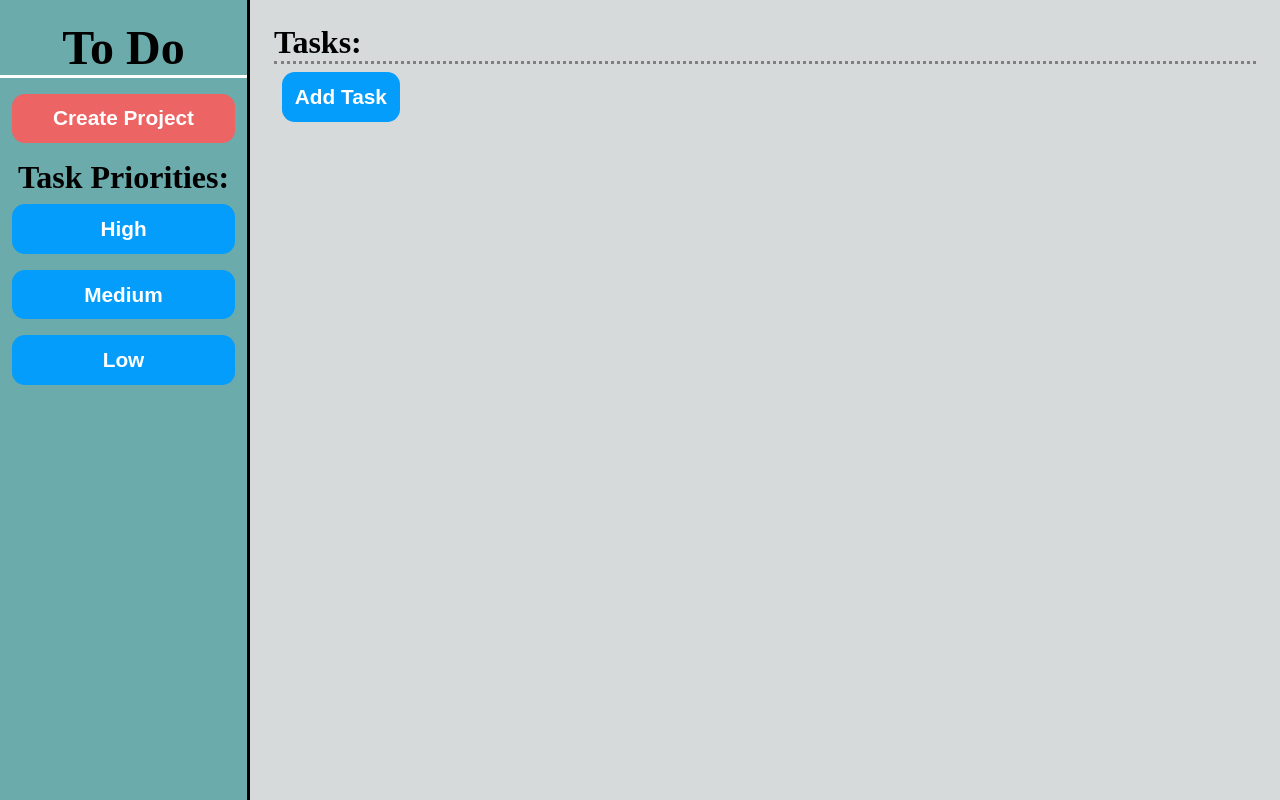
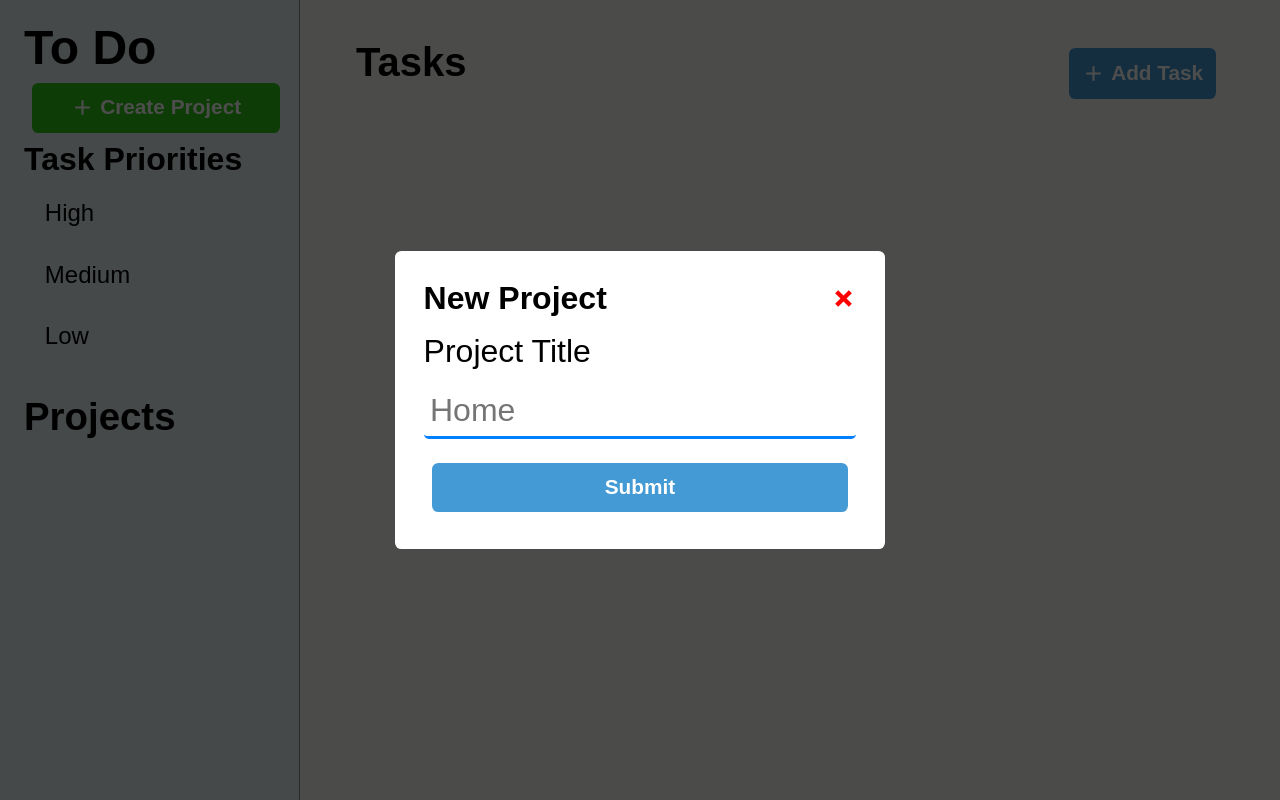
Before and after one commit to Nimesh04/ToDoList, a website built with webpack: page src/template.html in a window 1280 px wide. Both pictures are taken after a click on the button "Create Project". Built offline with nearby package versions, Linux system fonts and the light colour scheme; a web font is replaced by a local one.

Commit message:
Redesigned Front-end
All the elements and design completed for the
front-end portion, need to connect the logic with
back-end and complete the project.

```diff
--- a/src/index.js
+++ b/src/index.js
@@ -4,16 +4,53 @@ import { createProject } from "./createProjects.js";
 
 
 const projectBtn = document.querySelector("#createProj");
+const projectSection = document.querySelector(".projectSection");
+const taskBtn = document.querySelector("#add-task");
+const taskSection = document.querySelector(".taskSection");
+const projectCloseBtn = document.querySelector(".projectSection-heading > svg");
+const taskCloseBtn = document.querySelector(".taskSection-heading > svg");
+const titleForm = document.querySelector(".titleForm");
+const projectsTabDiv = document.querySelector(".projectsTab");
+
+
+projectBtn.addEventListener("click", () =>{
+    projectSection.style.display = "flex";
+})
+
+taskBtn.addEventListener("click", () =>{
+    taskSection.style.display = "flex";
+})
+
+
+titleForm.addEventListener("submit", event =>{
+    event.preventDefault();
+    const title = document.querySelector("#title").value;
+    const projects = document.createElement("p");
+    projects.textContent = `#${title}`;
+    projectsTabDiv.appendChild(projects);
+    document.querySelector("#title").value = '';
+    projectSection.style.display = "none";
+})
+
+projectCloseBtn.addEventListener("click", ()=>{
+    projectSection.style.display = "none";
+})
+
+taskCloseBtn.addEventListener("click", ()=>{
+    taskSection.style.display = "none";
+})
 
 
 
-const home = createProject("Home");
 
-home.addToDo("Laundry","All to do works related to home", "10/09/2025", "medium");
-home.addToDo("Dishes","All to do works related to home", "10/09/2025", "medium");
 
-const office = createProject("Office");
+// const home = createProject("Home");
 
-office.addToDo("Papers","All to do works related to office", "10/09/2025", "medium");
-console.log(home);
-console.log(office);
+// home.addToDo("Laundry","All to do works related to home", "10/09/2025", "medium");
+// home.addToDo("Dishes","All to do works related to home", "10/09/2025", "medium");
+
+// const office = createProject("Office");
+
+// office.addToDo("Papers","All to do works related to office", "10/09/2025", "medium");
+// console.log(home);
+// console.log(office);
--- a/src/styles.css
+++ b/src/styles.css
@@ -1,3 +1,5 @@
+@import url('https://fonts.googleapis.com/css2?family=Funnel+Display:wght@300..800&family=Zain:ital,wght@0,200;0,300;0,400;0,700;0,800;0,900;1,300;1,400&display=swap');
+
 :root{
     margin: 0;
     padding: 0;
@@ -9,50 +11,74 @@
 }
 
 body{
-    background-color: rgb(214, 218, 219);
+    background-color: rgb(250, 248, 242);
     display: grid;
-    grid-template-columns: 250px 1fr;
+    grid-template-columns: 300px 1fr;
+    font-family: "Zain", sans-serif;
+    font-weight: 200;
 }
 header{
     display: flex;
     flex-direction: column;
-    background-color: rgb(107, 171, 171);
-    border-right: solid 3px black;
+    background-color:rgb(230, 242, 242);
+    border-right: solid 1.5px rgb(141, 139, 139);
     min-height: 100vh;
-    text-align: center;
+    padding-left: 1.5rem;
 }
 
 h1{
     margin: 1.22rem 0 0.5rem 0;
     font-size: 3rem;
-    border-bottom: solid 0.2rem white;
+    font-family: "Funnel Display", sans-serif;
+    font-weight: 600;
 }
 
 button{
     padding: 0.8rem;
     border: none;
-    border-radius: 0.8rem;
-    background-color: rgb(4, 157, 252);
+    border-radius: 0.4rem;
     color: white;
+    background-color: rgb(68, 154, 212);
     margin: 0.5rem;
     font-size: 1.3rem;
     font-weight: bold;
     cursor: pointer;
     transition: background-color 0.2s ease;
-}
-
-button:hover{
-    background-color:rgb(2, 127, 205);
+    display: flex;
+    justify-content: center;
+    gap: 0.3rem;
 }
 
 
+svg{
+    width: 25px;
+    height: 25px;
+    fill: white;
+}
+
+
+button:hover{
+    background-color:rgb(56, 74, 86);
+}
+
+.high:hover{
+    background-color: rgb(236, 100, 100);;
+}
+
+.medium:hover{
+    background-color: rgb(59, 117, 182);;
+}
+.low:hover{
+    background-color: rgb(154, 208, 244);;
+}
+
 #createProj{
     width: 90%;
-    background-color: rgb(236, 100, 100);
+    background-color: rgb(48, 198, 22);
     transition: background-color 0.2s ease;
 }
 #createProj:hover{
-    background-color: rgb(160, 54, 54);
+    background-color: rgb(25, 135, 5);
 }
 
 .nav-list{
@@ -66,34 +92,129 @@ button:hover{
 
 ul{
     list-style: none;
+    margin-right: 0.5rem;
 }
 
 .prioritiesBtn{
-    width: 90%;
+    text-align: start;
+    padding: 0.8rem;
+    margin: 0.5rem;
+    border-radius: 0.8rem;
+    cursor: pointer;
+    font-size: 1.5rem;
 }
 
-.projectSection{
-    min-width: 250px;
-    min-height: 75px;
-    background-color: #f3e0ff;
-    border-radius: 0.8rem;
-    border: solid 0.05rem gray;
+.projectSection, .taskSection{
+    width: 100vw;
+    height: 100vh;
     position: absolute;
-    padding: 1.5rem;
     display: none;
+    justify-content: center;
+    align-items: center;
+    background-color: rgba(0, 0, 0, 0.697);
+}
+
+.background-section{
+    position: relative;
+    display: flex;
     flex-direction: column;
     justify-content: center;
+    background-color: white;
+    padding: 1.8rem;
+    border-radius: 0.4rem;
+}
+
+
+.taskSection > .background-section{
+    width: 40%;
+}
+
+.projectSection-heading,.taskSection-heading{
+    display: flex;
+    justify-content: space-between;
     align-items: center;
-    left: 500px;
-    top: 200px;
+    margin-bottom: 1rem;
+}
+
+.projectSection-heading > h3,.taskSection-heading >h3 {
+    font-size: 2rem;
+    font-family: "Funnel Display", sans-serif;
+    font-weight: 600;
+}
+
+.projectSection-heading > svg, .taskSection-heading >svg{
+    fill: red;
+}
+
+.projectSection-heading > svg:hover, .taskSection-heading >svg:hover{
+    cursor: pointer;
+}
+
+
+form{
+    display: flex;
+    flex-direction: column;
     gap: 1rem;
 }
 
+form label{
+    font-size: 2rem;
+    font-family: "Funnel Display", sans-serif;
+}
+
+form input, form textarea{
+    padding: 0.4rem;
+    border: none;
+    border-bottom: solid 0.2rem rgb(0, 128, 255);
+    border-radius: 0.3rem;
+    font-size: 2rem;
+    font-family: "Zain", sans-serif;
+    font-weight: 200;
+}
+
+form input:focus, form select:focus{
+    border: solid 0.2rem rgb(0, 128, 255) ;
+}
+
+form select, form select > option{
+    font-size: 2rem;
+    font-family: "Zain", sans-serif;
+    font-weight: 200;
+    padding: 0.4rem;
+    border: none;
+    border-bottom: solid 0.2rem rgb(0, 128, 255);
+    border-radius: 0.3rem;
+}
+
 .hero-section{
-    padding: 1.5rem;
+    padding: 2.5rem 3.5rem;
 }
 
 .hero-heading{
-    font-size: 2rem;
-    border-bottom: dotted 0.2rem gray;
+    font-size: 2.5rem;
+    font-family: "Funnel Display", sans-serif;
+    font-weight: 600;
 }
+
+.heroSection-heading{
+    display: flex;
+    justify-content: space-between;
+}
+
+.projectsTab{
+    margin-top: 2rem;
+    display: flex;
+    flex-direction: column;
+    font-size: 1.6rem;
+    gap: 1.2rem;
+}
+
+.projectsTab > p{
+    padding: 0.5rem;
+    transition: background-color 0.3s ease-in;
+    cursor: pointer;
+}
+
+.projectsTab > p:hover{
+    background-color: whitesmoke;
+}
--- a/src/template.html
+++ b/src/template.html
@@ -9,30 +9,71 @@
     <header>
         <nav>
             <h1 class="heading">To Do</h1>
-            <button id="createProj">Create Project</button>
+            <button id="createProj"><svg xmlns="http://www.w3.org/2000/svg" viewBox="0 0 24 24"><title>plus</title><path d="M19,13H13V19H11V13H5V11H11V5H13V11H19V13Z" /></svg> Create Project</button>
             <div class="nav-list">
-                <p>Task Priorities:</p>
+                <p>Task Priorities</p>
                 <ul>
-                    <li class="priorities"><button class="prioritiesBtn">High</button></li>
-                    <li class="priorities"><button class="prioritiesBtn">Medium</button></li>
-                    <li class="priorities"><button class="prioritiesBtn">Low</button></li>
+                    <li class="priorities">
+                        <div class="prioritiesBtn high">High</div>
+                    </li>
+                    <li class="priorities">
+                        <div class="prioritiesBtn medium">Medium</div>
+                    </li>
+                    <li class="priorities">
+                        <div class="prioritiesBtn low">Low</div>
+                    </li>
                 </ul>
+            </div>
+            <div class="projectsTab">
+                   <h2>Projects</h2>
             </div>
         </nav>
     </header>
 
     <div class="projectSection">
-        <h3>New Project:</h3>
-        <form action="#">
-            <label for="title">Project Title:</label>
-            <input type="text" id="title" placeholder="Home">
-            <button type="submit">Submit</button>
-        </form>
+        <div class="background-section">
+            <div class="projectSection-heading">
+                <h3>New Project</h3>
+                <svg xmlns="http://www.w3.org/2000/svg" viewBox="0 0 24 24"><title>close-thick</title><path d="M20 6.91L17.09 4L12 9.09L6.91 4L4 6.91L9.09 12L4 17.09L6.91 20L12 14.91L17.09 20L20 17.09L14.91 12L20 6.91Z" /></svg>
+            </div>
+            <form class="titleForm">
+                    <label for="title">Project Title</label>
+                    <input type="text" id="title" placeholder="Home">
+                    <button type="submit">Submit</button>
+
+            </form>
+        </div>
+    </div>
+
+    <div class="taskSection">
+        <div class="background-section">
+            <div class="taskSection-heading">
+                <h3>New Task</h3>
+                <svg xmlns="http://www.w3.org/2000/svg" viewBox="0 0 24 24"><title>close-thick</title><path d="M20 6.91L17.09 4L12 9.09L6.91 4L4 6.91L9.09 12L4 17.09L6.91 20L12 14.91L17.09 20L20 17.09L14.91 12L20 6.91Z" /></svg>
+            </div>
+            <form class="taskForm">
+                <label for="title">Task</label>
+                <input type="text" id="title" placeholder="Laundry">
+                <label for="description">Description</label>
+                <textarea type="text" id="description" placeholder="Need to finish laundry" rows="5" cols="5"></textarea>
+                <label for="task-priority">Priority</label>
+                <select name="Priority" id="task-priority">
+                    <option value="High">High</option>
+                    <option value="Medium">Medium</option>
+                    <option value="Low">Low</option>
+                </select>
+                <label for="dueDate">Due Date</label>
+                <input type="date" id="dueDate">
+                <button type="submit">Submit</button>
+            </form>
+        </div>
     </div>
 
     <div class="hero-section">
-        <h2 class="hero-heading">Tasks:</h2>
-        <button id="add-task">Add Task</button>
+        <div class="heroSection-heading">
+            <h2 class="hero-heading">Tasks</h2>
+            <button id="add-task"> <svg xmlns="http://www.w3.org/2000/svg" viewBox="0 0 24 24"><title>plus</title><path d="M19,13H13V19H11V13H5V11H11V5H13V11H19V13Z" /></svg>Add Task</button>
+        </div>
         <div class="task-section">
 
         </div>
```
